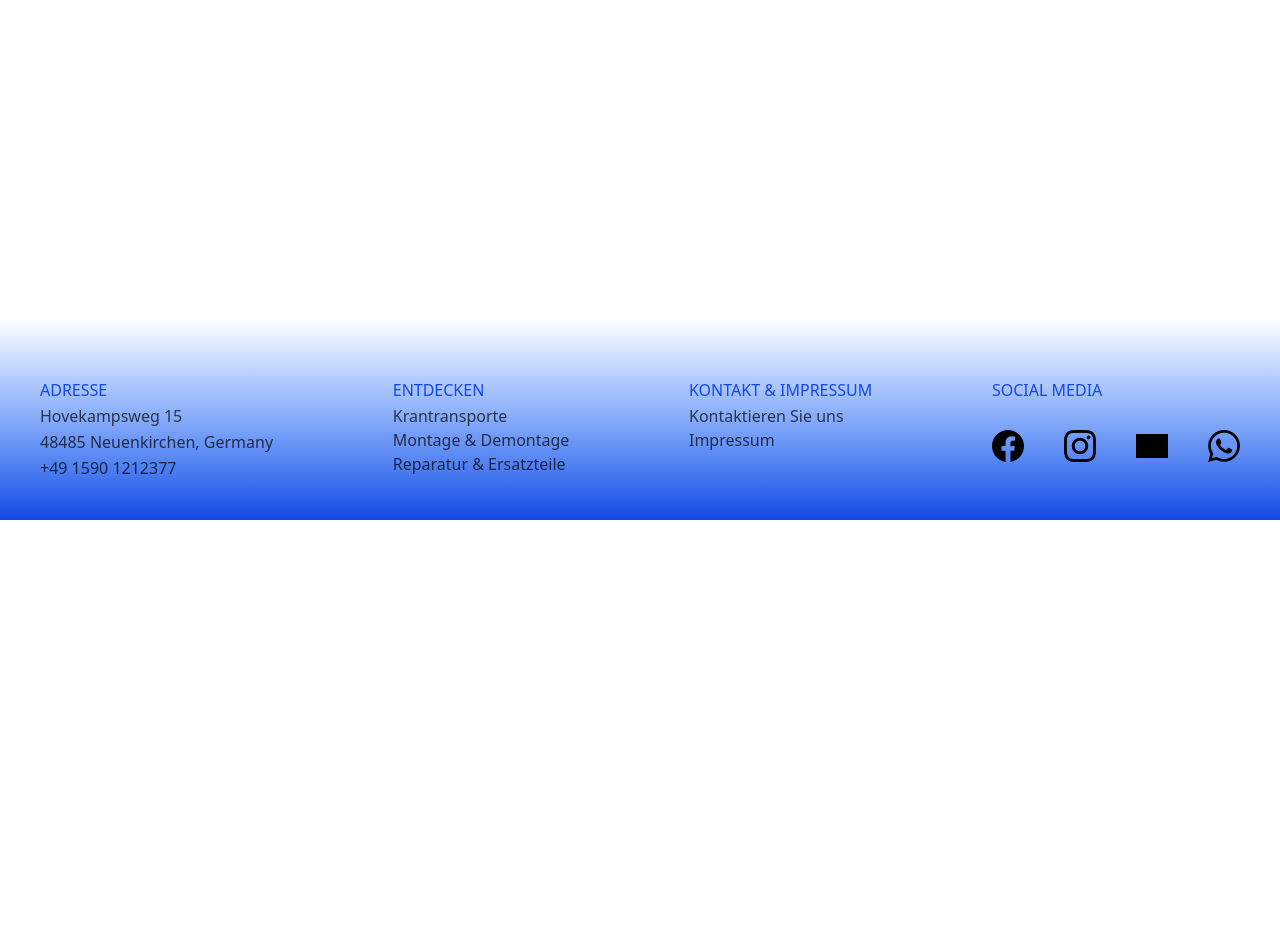
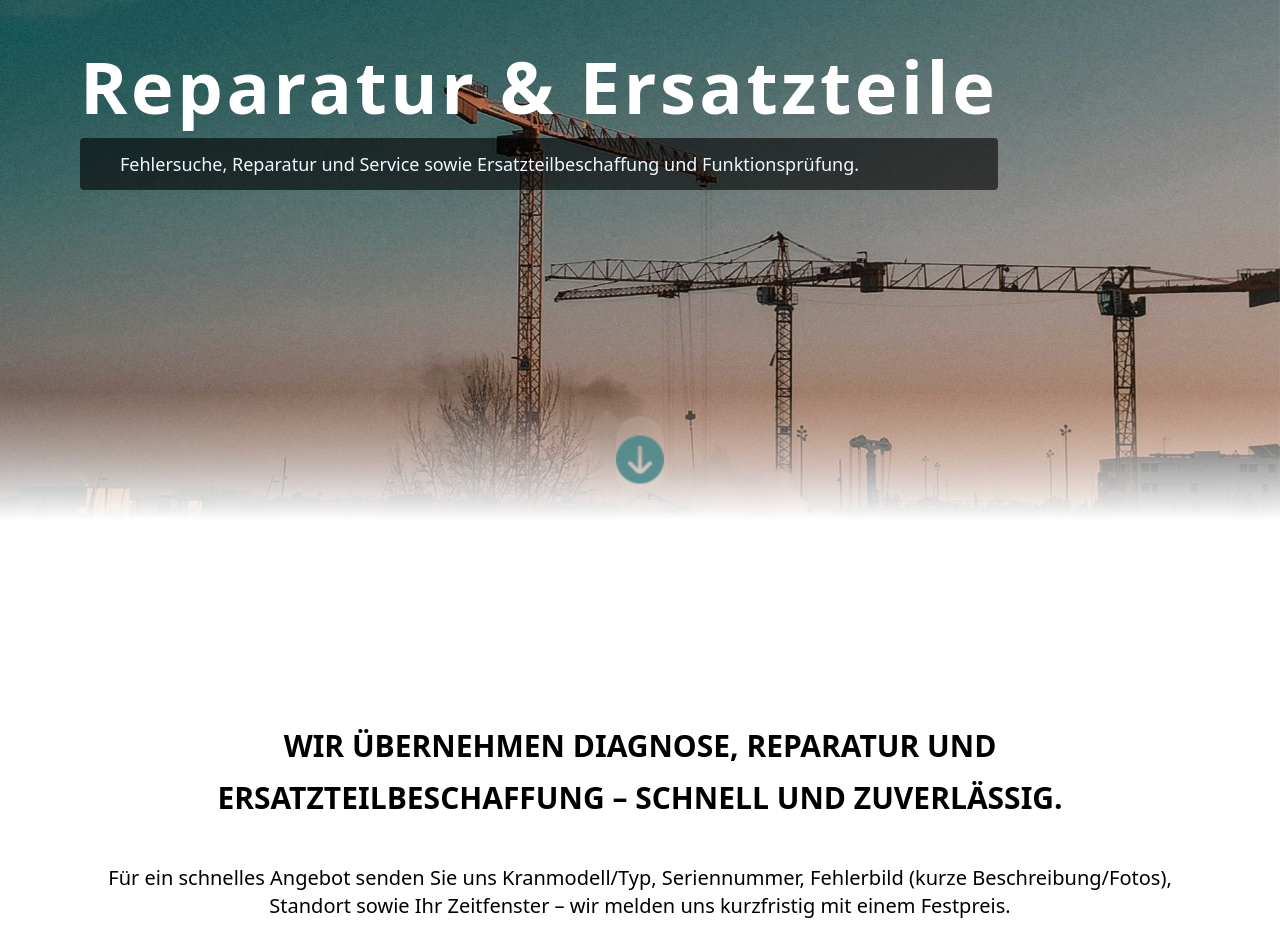
Before and after one commit to danielaprimacov/hvkp-businesskarte, a React (Vite) app: page /reparatur in a window 1280 px wide. Shown: the part 280-1232 px from the top of the page. Before the commit the page ends 800 px from the top, so only its background shows below. Built offline with nearby package versions, Linux system fonts and the light colour scheme; grey boxes are pictures that could not be loaded.

Commit message:
Defining the repair page

```diff
--- a/src/components/layout/Footer.jsx
+++ b/src/components/layout/Footer.jsx
@@ -13,7 +13,7 @@ function Footer() {
     : pathname.startsWith("/de-montage")
     ? { to: "to-[#a48894]", h3: "text-[#a48894]" }
     : pathname.startsWith("/reparatur")
-    ? { to: "to-blue-700", h3: "text-blue-700" }
+    ? { to: "to-[#4d898a]", h3: "text-[#4d898a]" }
     : { to: "to-blue-300", h3: "text-blue-700" };
 
   return (
--- a/src/pages/DeMontagePage.jsx
+++ b/src/pages/DeMontagePage.jsx
@@ -61,7 +61,7 @@ function DeMontagePage() {
         <div className="flex flex-col justify-center items-center">
           <p className="w-[60rem] mb-10 text-3xl/13 uppercase font-bold text-center">
             Wir übernehmen Planung, (De-)Montage und Abnahme Ihres Turmdrehkrans
-            – fachgerecht und termintreu.
+            – fachgerecht und termingerecht.
           </p>
           <p className="w-[70rem] mb-10 text-center text-xl">
             Für ein schnelles Angebot senden Sie uns Kranmodell/Typ,
--- a/src/pages/ReparaturPage.jsx
+++ b/src/pages/ReparaturPage.jsx
@@ -1,10 +1,84 @@
+import { useRef } from "react";
+import { motion, useScroll, useTransform } from "framer-motion";
+
+import reparaturBackground from "../assets/images/reparatur.jpg";
+import arrowDownIcon from "../assets/icons/arrow-circle-down-reparatur.png";
+import arrowsIcon from "../assets/icons/angle-double-small-right.png";
+
 function ReparaturPage() {
-  return <>Reparatur</>;
+  const containerRef = useRef(null);
+  const sectionRef = useRef(null);
+
+  const { scrollYProgress } = useScroll({
+    container: containerRef,
+    target: sectionRef,
+    offset: ["start start", "end start"],
+  });
+
+  const imgOpacity = useTransform(scrollYProgress, [0, 1], [1, 0.6]);
+  const imgY = useTransform(scrollYProgress, [0, 1], [0, 40]);
+  const textOpacity = useTransform(scrollYProgress, [0, 1], [1, 0.8]);
+
+  return (
+    <div ref={containerRef} className="relative">
+      <section ref={sectionRef} className="relative h-screen overflow-hidden">
+        <motion.img
+          style={{ opacity: imgOpacity, y: imgY }}
+          className="absolute inset-0 h-full w-full object-cover"
+          src={reparaturBackground}
+          alt="Transport Background Image"
+        />
+        <div className="absolute inset-0 bg-black/30" />
+        <div className="pointer-events-none absolute inset-x-0 bottom-0 h-32 bg-gradient-to-b from-transparent to-white" />
+        <div className="relative z-10 mx-auto max-w-6xl px-4 h-full flex items-center">
+          <motion.div style={{ opacity: textOpacity }} className="text-white">
+            <h1 className="text-7xl font-semibold tracking-wider">
+              Reparatur & Ersatzteile
+            </h1>
+            <p className="mt-4 text-lg text-blue-50 bg-black/60 px-10 py-3 rounded">
+              Fehlersuche, Reparatur und Service sowie Ersatzteilbeschaffung und
+              Funktionsprüfung.
+            </p>
+          </motion.div>
+        </div>
+        <a
+          href="#transport-info"
+          aria-label="Scroll down"
+          className="group absolute left-1/2 -translate-x-1/2 bottom-6 z-20 inline-flex h-20 w-12 items-center justify-center rounded-full bg-white/10 hover:bg-white/20 backdrop-blur-sm transition"
+        >
+          <motion.img
+            src={arrowDownIcon}
+            className="w-12 opacity-90 group-hover:opacity-100"
+            alt="Arrow Down Icon"
+            animate={{ y: [0, 8, 0] }}
+            transition={{ duration: 1.2, repeat: Infinity, ease: "easeInOut" }}
+          />
+        </a>
+      </section>
+      <section className="mt-40 pt-10 mb-20" id="transport-info">
+        <div className="flex flex-col justify-center items-center">
+          <p className="w-[60rem] mb-10 text-3xl/13 uppercase font-bold text-center">
+            Wir übernehmen Diagnose, Reparatur und Ersatzteilbeschaffung –
+            schnell und zuverlässig.
+          </p>
+          <p className="w-[70rem] mb-10 text-center text-xl">
+            Für ein schnelles Angebot senden Sie uns Kranmodell/Typ,
+            Seriennummer, Fehlerbild (kurze Beschreibung/Fotos), Standort sowie
+            Ihr Zeitfenster – wir melden uns kurzfristig mit einem Festpreis.
+          </p>
+
+          <button className="mt-5 px-6 py-2 flex gap-3 rounded-md text-white text-xl tracking-wider uppercase bg-[#4d898a] transition duration-300 hover:scale-110 ease-in cursor-pointer">
+            Angebot anfordern
+            <img
+              src={arrowsIcon}
+              className="w-6 pt-1"
+              alt="Double arrow icon"
+            />
+          </button>
+        </div>
+      </section>
+    </div>
+  );
 }
 
 export default ReparaturPage;
-
-
-// Reparatur & Ersatzteile
-// Wir übernehmen Diagnose, Reparatur und Ersatzteilbeschaffung – schnell und zuverlässig.
-// Für ein schnelles Angebot senden Sie uns Kranmodell/Typ, Seriennummer, Fehlerbild (kurze Beschreibung/Fotos), Standort sowie Ihr Zeitfenster – wir melden uns kurzfristig mit einem Festpreis.
```
Also changed, not shown: src/assets/icons/arrow-circle-down-reparatur.png (added), src/assets/images/reparatur.jpg (added).
